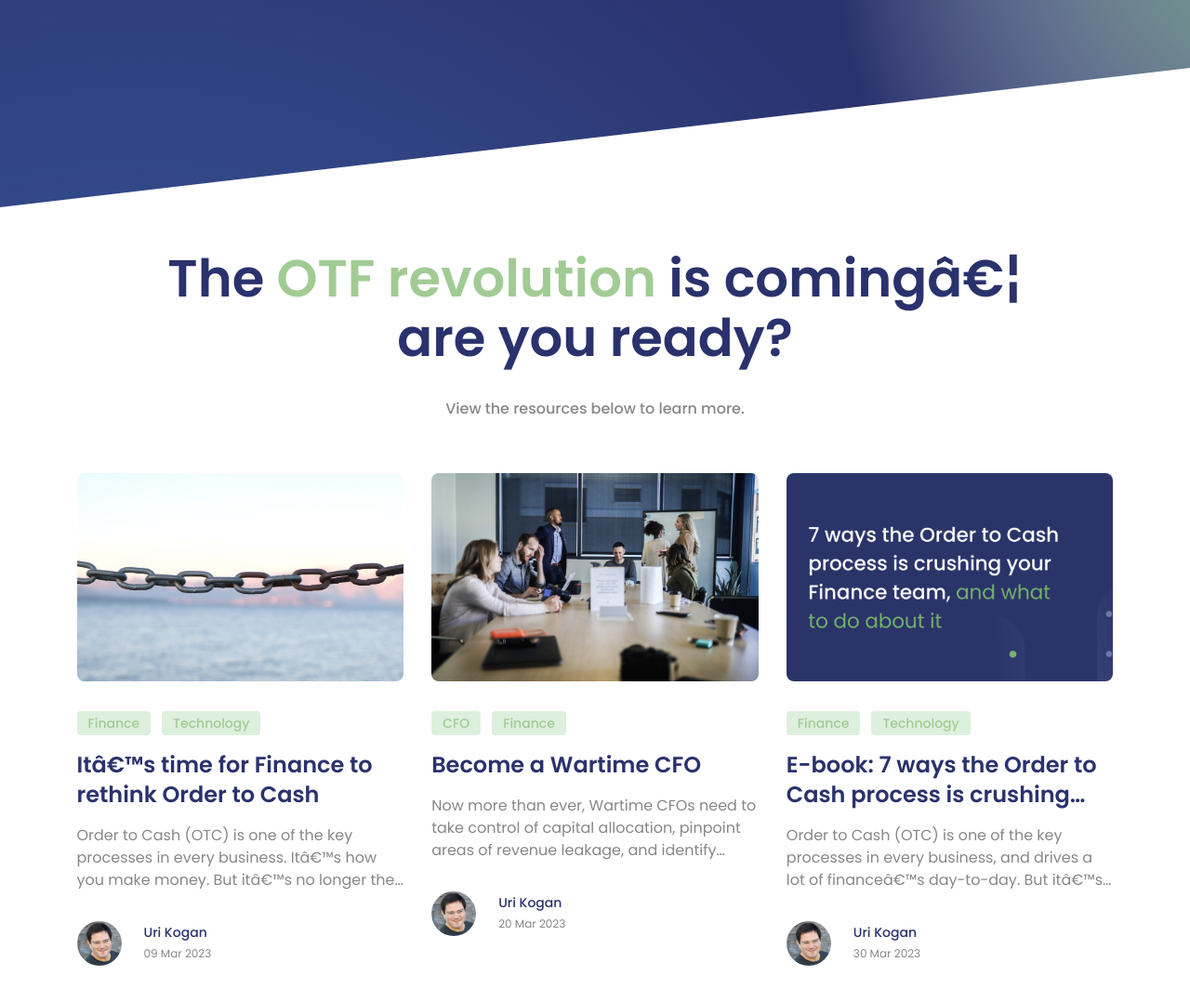
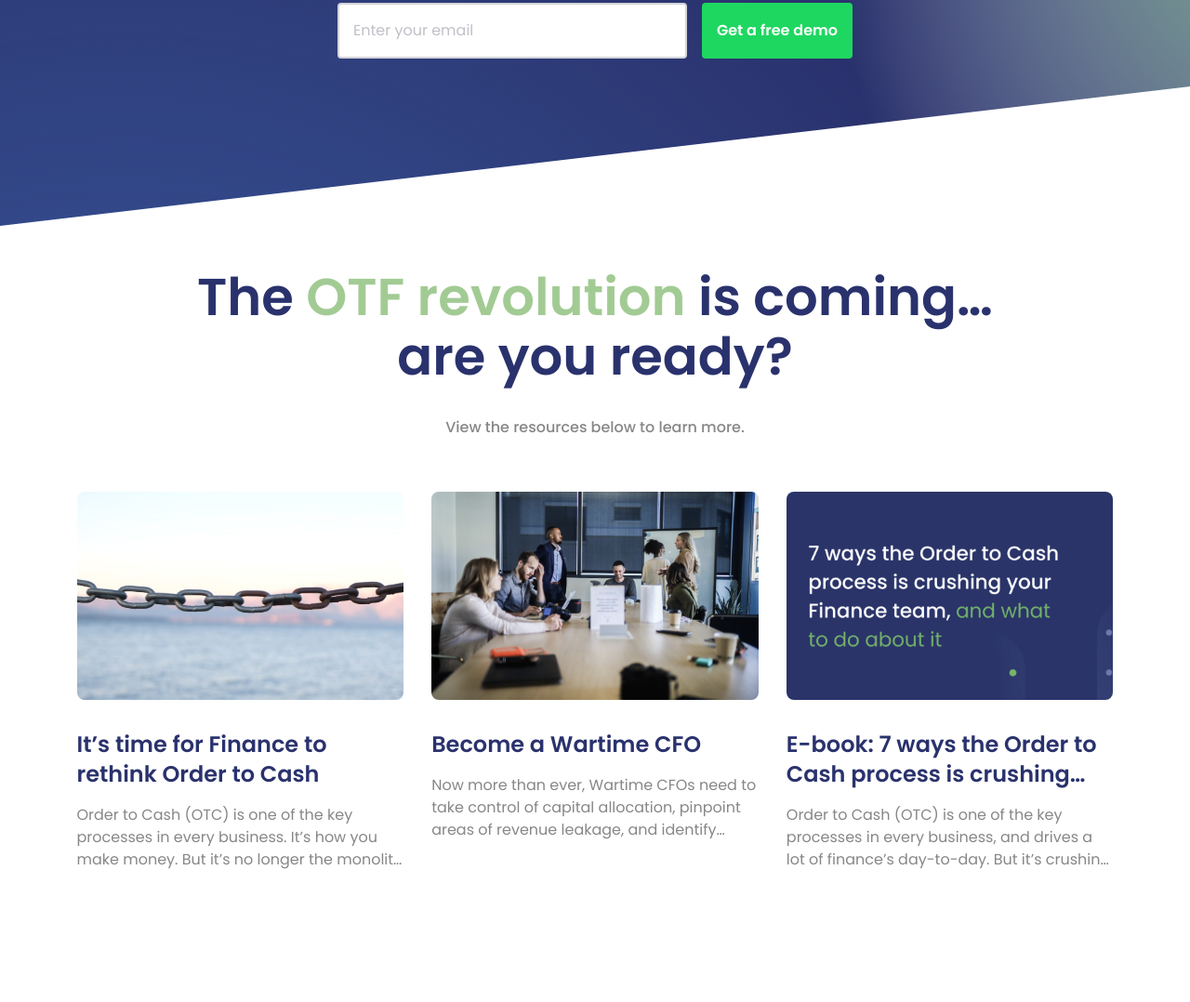
Before and after one commit to presto-agency/Leapfin-landing, a website: page docs/index.html in a window 1280 px wide. Shown: the part 614-1692 px from the top of the page at 93% size. Drawn offline with Linux system fonts and the light colour scheme; a script that the page names is missing; files whose address does not match are found by name.

Commit message:
feat: fix

```diff
--- a/docs/index.html
+++ b/docs/index.html
@@ -29,14 +29,14 @@
           <img src="img/hero.svg" alt="picture">
         </div>
         <div class="hero-landing__form">
-          <script charset="utf-8" type="text/javascript" src="//js.hsforms.net/forms/embed/v2.js"></script>
-          <script>
-            hbspt.forms.create({
-              region: "na1",
-              portalId: "8117914",
-              formId: "ede0a6ee-c2eb-4b35-b8d3-c50cb6176412"
-            });
-          </script>
+          <form class="input-wrapper" action="#">
+            <label for="emailBottom" class="input-container">
+              <input required placeholder="Enter your email" type="email" name="" id="emailBottom">
+            </label>
+            <button class="button _green">
+              Get a free demo
+            </button>
+          </form>
         </div>
       </div>
     </section>
@@ -58,35 +58,14 @@
                 <img src="img/blog/1.jpeg" alt="picture">
               </div>
               <div class="description">
-                <div class="description__top">
-                  <ul class="items-buttons">
-                    <li>
-                      Finance
-                    </li>
-                    <li>
-                      Technology
-                    </li>
-                  </ul>
-                </div>
                 <div class="description__content">
                   <p>
                     <strong>It’s time for Finance to rethink Order to Cash</strong>
                   </p>
                   <p>
-                    Order to Cash (OTC) is one of the key processes in every business. It’s how you make money. But it’s no longer the monolith it’s been for the last 30 years. To stay strategically relevant, it’s time to pivot your thinking.
-                  </p>
-                </div>
-                <div class="person-bottom">
-                  <span>
-                    <img src="img/blog/author.jpeg" alt="person">
-                  </span>
-                  <p>
-                    <strong>
-                      Uri Kogan
-                    </strong>
-                    <small>
-                      09 Mar 2023
-                    </small>
+                    Order to Cash (OTC) is one of the key processes in every business. It’s how you make money. But it’s
+                    no longer the monolith it’s been for the last 30 years. To stay strategically relevant, it’s time to
+                    pivot your thinking.
                   </p>
                 </div>
               </div>
@@ -98,35 +77,13 @@
                 <img src="img/blog/2.png" alt="picture">
               </div>
               <div class="description">
-                <div class="description__top">
-                  <ul class="items-buttons">
-                    <li>
-                      CFO
-                    </li>
-                    <li>
-                      Finance
-                    </li>
-                  </ul>
-                </div>
                 <div class="description__content">
                   <p>
                     <strong>Become a Wartime CFO</strong>
                   </p>
                   <p>
-                    Now more than ever, Wartime CFOs need to take control of capital allocation, pinpoint areas of revenue leakage, and identify pockets of profitability.
-                  </p>
-                </div>
-                <div class="person-bottom">
-                  <span>
-                    <img src="img/blog/author.jpeg" alt="person">
-                  </span>
-                  <p>
-                    <strong>
-                      Uri Kogan
-                    </strong>
-                    <small>
-                      20 Mar 2023
-                    </small>
+                    Now more than ever, Wartime CFOs need to take control of capital allocation, pinpoint areas of
+                    revenue leakage, and identify pockets of profitability.
                   </p>
                 </div>
               </div>
@@ -138,35 +95,14 @@
                 <img src="img/blog/3.png" alt="picture">
               </div>
               <div class="description">
-                <div class="description__top">
-                  <ul class="items-buttons">
-                    <li>
-                      Finance
-                    </li>
-                    <li>
-                      Technology
-                    </li>
-                  </ul>
-                </div>
                 <div class="description__content">
                   <p>
-                    <strong>E-book: 7 ways the Order to Cash process is crushing your Finance team, and what to do about it</strong>
+                    <strong>E-book: 7 ways the Order to Cash process is crushing your Finance team, and what to do about
+                      it</strong>
                   </p>
                   <p>
-                    Order to Cash (OTC) is one of the key processes in every business, and drives a lot of finance’s day-to-day. But it’s crushing Finance teams. Why?
-                  </p>
-                </div>
-                <div class="person-bottom">
-                  <span>
-                    <img src="img/blog/author.jpeg" alt="person">
-                  </span>
-                  <p>
-                    <strong>
-                      Uri Kogan
-                    </strong>
-                    <small>
-                      30 Mar 2023
-                    </small>
+                    Order to Cash (OTC) is one of the key processes in every business, and drives a lot of finance’s
+                    day-to-day. But it’s crushing Finance teams. Why?
                   </p>
                 </div>
               </div>
--- a/gulp/version.json
+++ b/gulp/version.json
@@ -1,3 +1,3 @@
 {
-    "main": "20230330162955"
+    "main": "20230331104918"
 }
--- a/src/index.html
+++ b/src/index.html
@@ -29,14 +29,14 @@
           <img src="img/hero.svg" alt="picture">
         </div>
         <div class="hero-landing__form">
-          <script charset="utf-8" type="text/javascript" src="//js.hsforms.net/forms/embed/v2.js"></script>
-          <script>
-            hbspt.forms.create({
-              region: "na1",
-              portalId: "8117914",
-              formId: "ede0a6ee-c2eb-4b35-b8d3-c50cb6176412"
-            });
-          </script>
+          <form class="input-wrapper" action="#">
+            <label for="emailBottom" class="input-container">
+              <input required placeholder="Enter your email" type="email" name="" id="emailBottom">
+            </label>
+            <button class="button _green">
+              Get a free demo
+            </button>
+          </form>
         </div>
       </div>
     </section>
@@ -58,35 +58,14 @@
                 <img src="img/blog/1.jpeg" alt="picture">
               </div>
               <div class="description">
-                <div class="description__top">
-                  <ul class="items-buttons">
-                    <li>
-                      Finance
-                    </li>
-                    <li>
-                      Technology
-                    </li>
-                  </ul>
-                </div>
                 <div class="description__content">
                   <p>
                     <strong>It’s time for Finance to rethink Order to Cash</strong>
                   </p>
                   <p>
-                    Order to Cash (OTC) is one of the key processes in every business. It’s how you make money. But it’s no longer the monolith it’s been for the last 30 years. To stay strategically relevant, it’s time to pivot your thinking.
-                  </p>
-                </div>
-                <div class="person-bottom">
-                  <span>
-                    <img src="img/blog/author.jpeg" alt="person">
-                  </span>
-                  <p>
-                    <strong>
-                      Uri Kogan
-                    </strong>
-                    <small>
-                      09 Mar 2023
-                    </small>
+                    Order to Cash (OTC) is one of the key processes in every business. It’s how you make money. But it’s
+                    no longer the monolith it’s been for the last 30 years. To stay strategically relevant, it’s time to
+                    pivot your thinking.
                   </p>
                 </div>
               </div>
@@ -98,35 +77,13 @@
                 <img src="img/blog/2.png" alt="picture">
               </div>
               <div class="description">
-                <div class="description__top">
-                  <ul class="items-buttons">
-                    <li>
-                      CFO
-                    </li>
-                    <li>
-                      Finance
-                    </li>
-                  </ul>
-                </div>
                 <div class="description__content">
                   <p>
                     <strong>Become a Wartime CFO</strong>
                   </p>
                   <p>
-                    Now more than ever, Wartime CFOs need to take control of capital allocation, pinpoint areas of revenue leakage, and identify pockets of profitability.
-                  </p>
-                </div>
-                <div class="person-bottom">
-                  <span>
-                    <img src="img/blog/author.jpeg" alt="person">
-                  </span>
-                  <p>
-                    <strong>
-                      Uri Kogan
-                    </strong>
-                    <small>
-                      20 Mar 2023
-                    </small>
+                    Now more than ever, Wartime CFOs need to take control of capital allocation, pinpoint areas of
+                    revenue leakage, and identify pockets of profitability.
                   </p>
                 </div>
               </div>
@@ -138,35 +95,14 @@
                 <img src="img/blog/3.png" alt="picture">
               </div>
               <div class="description">
-                <div class="description__top">
-                  <ul class="items-buttons">
-                    <li>
-                      Finance
-                    </li>
-                    <li>
-                      Technology
-                    </li>
-                  </ul>
-                </div>
                 <div class="description__content">
                   <p>
-                    <strong>E-book: 7 ways the Order to Cash process is crushing your Finance team, and what to do about it</strong>
+                    <strong>E-book: 7 ways the Order to Cash process is crushing your Finance team, and what to do about
+                      it</strong>
                   </p>
                   <p>
-                    Order to Cash (OTC) is one of the key processes in every business, and drives a lot of finance’s day-to-day. But it’s crushing Finance teams. Why?
-                  </p>
-                </div>
-                <div class="person-bottom">
-                  <span>
-                    <img src="img/blog/author.jpeg" alt="person">
-                  </span>
-                  <p>
-                    <strong>
-                      Uri Kogan
-                    </strong>
-                    <small>
-                      30 Mar 2023
-                    </small>
+                    Order to Cash (OTC) is one of the key processes in every business, and drives a lot of finance’s
+                    day-to-day. But it’s crushing Finance teams. Why?
                   </p>
                 </div>
               </div>
--- a/src/scss/components/hero-landing.scss
+++ b/src/scss/components/hero-landing.scss
@@ -1,6 +1,6 @@
 .hero-landing {
   position: relative;
-  padding: 120px 0 200px;
+  padding: 100px 0 180px;
   background-color: $color-royal-blue-800;
 
   &:before {
```
Also changed, not shown: docs/css/style.css, docs/css/style.min.css.
